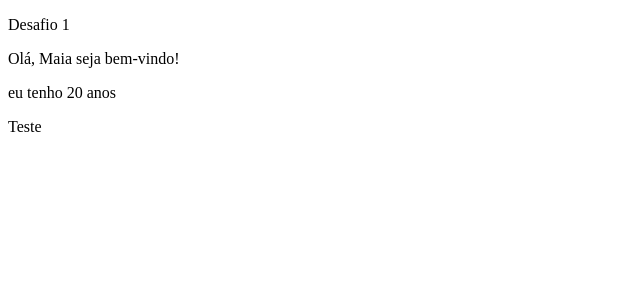
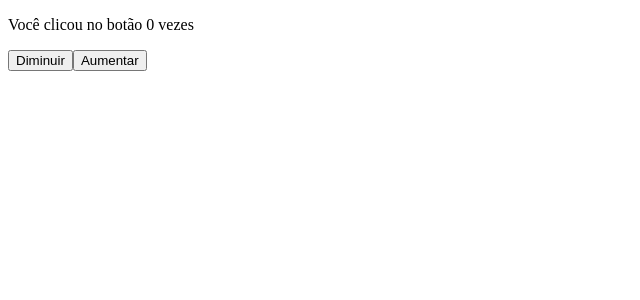
Before and after one commit to GustavoMaiaOliveira/learning_react, a React (Vite) app: page / in a window 1280 px wide. Shown: the top 300 px of the page, without its empty margins (0-640 px from the left). Built offline with nearby package versions, Linux system fonts and the light colour scheme.

Commit message:
finished the buttons and logic for add or extract numbers

```diff
--- a/src/desafio_2.tsx
+++ b/src/desafio_2.tsx
@@ -1,9 +1,13 @@
 // Contador
+import { useState } from 'react';
 
 export function Contador() {
+    const [count, setCount] = useState(0);
     return (
         <div>
-            <p>Teste</p>
+            <p>Você clicou no botão {count} vezes</p>
+            <button onClick={() => setCount(count - 1)}>Diminuir</button>
+            <button onClick={() => setCount(count + 1)}>Aumentar</button>
         </div>
     );
 };
--- a/src/main.tsx
+++ b/src/main.tsx
@@ -1,13 +1,13 @@
 import { StrictMode } from 'react'
 import { createRoot } from 'react-dom/client'
 import './index.css'
-import { BoasVindas } from './desafio_1'
 import { Contador } from './desafio_2'
+{/*import { BoasVindas } from './desafio_1'*/}
 
 createRoot(document.getElementById('root')!).render(
   <StrictMode>
-    <p>Desafio 1</p>
-    <BoasVindas name='Maia' idade={20} />
+    {/*<p>Desafio 1</p>
+    <BoasVindas name='Maia' idade={20} />*/}
   <Contador/>
   </StrictMode>,
 )
```
